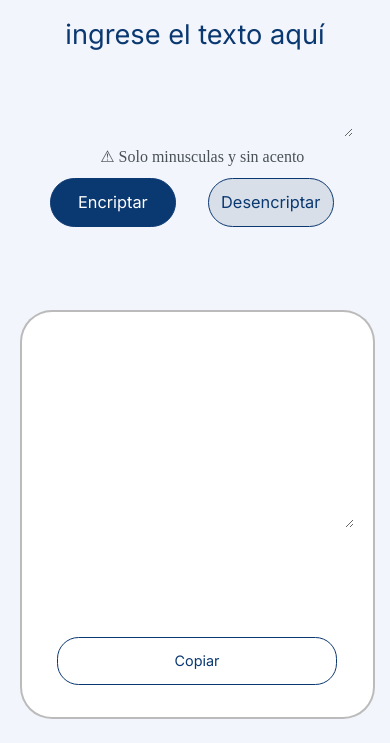
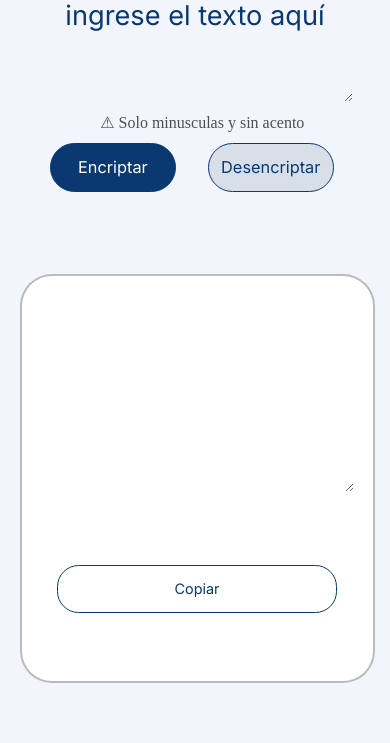
Before and after one commit to LucasAponte/Challenge_Encriptador, a plain HTML site: page index.html in a window 390 px wide. Both pictures are taken after a click on the button "Encriptar". Shown: the part 101-844 px from the top of the page. Drawn offline with Linux system fonts and the light colour scheme.

Commit message:
Se corrigen %

```diff
--- a/css/style.css
+++ b/css/style.css
@@ -168,7 +168,6 @@ body {
     border: 0.01em solid #0A3871;
     border-radius: 1.5em;
     color: #0A3871;
-    cursor: pointer;
     height: 3.35em;
     width: 80%;
     margin: 0 10% 0;
@@ -191,7 +190,7 @@ body {
     .home{
         height: 80%;
         width: 90%;
-        margin: 5%;
+        margin: 0% 5% 5%;
     }
 
     .logo {
@@ -209,7 +208,7 @@ body {
         padding: 0;
         margin: 0;
         margin-top: 5%;
-        height: 40%;
+        height: 35%;
     }
 
     .entrada{
@@ -266,7 +265,7 @@ body {
 
     .salida img {
         width: 60%;
-        margin: 0% 20% 0;
+        margin: 2% 20% 0;
     }
 
     .salida textarea {
@@ -278,14 +277,13 @@ body {
     }
     .salida div{
         margin-top: 0%;
-        height: 15%;
+        height: 0%;
     }
     .copiar {
         font-size: 0.9em;
         border: 0.01em solid #0A3871;
         border-radius: 1.5em;
         color: #0A3871;
-        cursor: pointer;
         height: 3.35em;
         width: 80%;
         margin: 0% 10% 0%;
--- a/index.html
+++ b/index.html
@@ -36,7 +36,7 @@
                 <textarea cols="30" rows="1" class="mensaje">Ningún mensaje fue encontrado</textarea>
                 <h6>Ingresa el texto que desees encriptar o desencriptar.</h6>
                 <div>
-                    <button class="copiar" onclick="btn_copiar()">Copiar</button>
+                    <button class="copiar" onclick="btn_copiar()" disabled>Copiar</button>
                 </div>
             </div>
 
--- a/js/app.js
+++ b/js/app.js
@@ -13,11 +13,15 @@ function asignarTexto(texto) {
     elementoHTML.style.fontWeight = 'normal';
     anchoVentana < 700 ? elementoHTML.rows = 8: elementoHTML.rows = 10;
     elementoHTML.cols = 40;
+    elementoHTML = document.querySelector(".salida div");
+    elementoHTML.style.height="15%";
     elementoHTML = document.querySelector(".salida button");
+    elementoHTML.removeAttribute("disabled");
+    elementoHTML.style.cursor="pointer";
     elementoHTML.style.opacity =100;
     anchoVentana < 700 ? elementoHTML.style.marginTop='1%': elementoHTML.style.marginTop='20%';
     if (largoVentana>700) {
-        elementoHTML.style.marginTop='20%'
+        elementoHTML.style.marginTop='10%'
     }
     elementoHTML = document.querySelector(".salida div");
     anchoVentana < 380 ? elementoHTML.style.marginTop='0%':elementoHTML.style.marginTop='10%';
```
